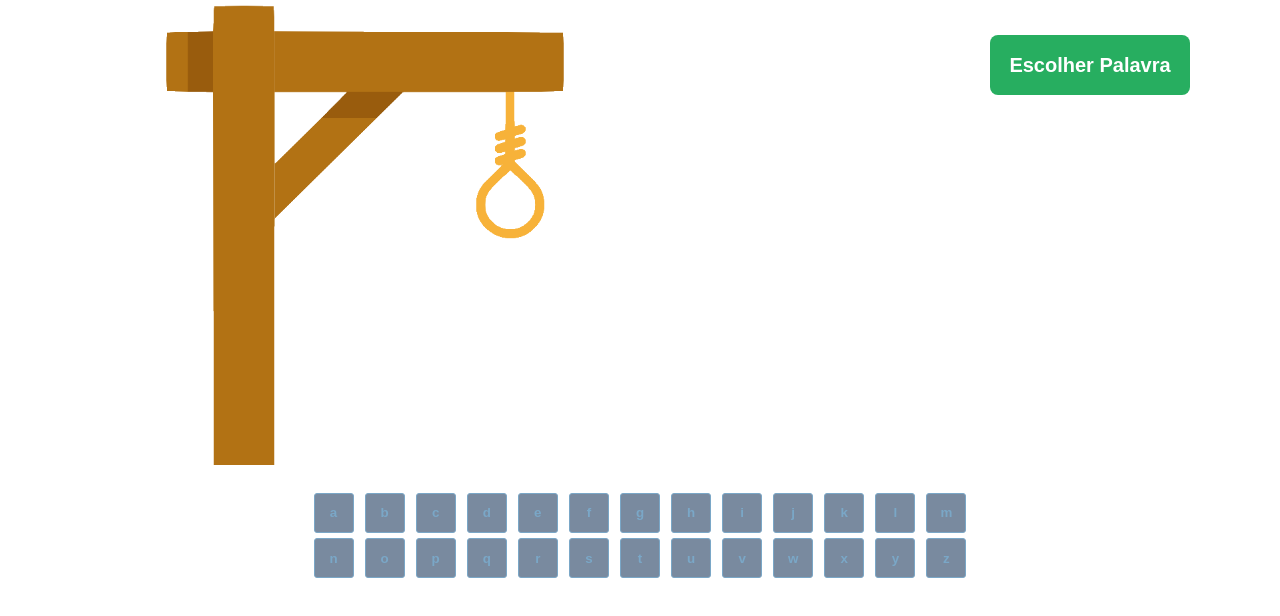
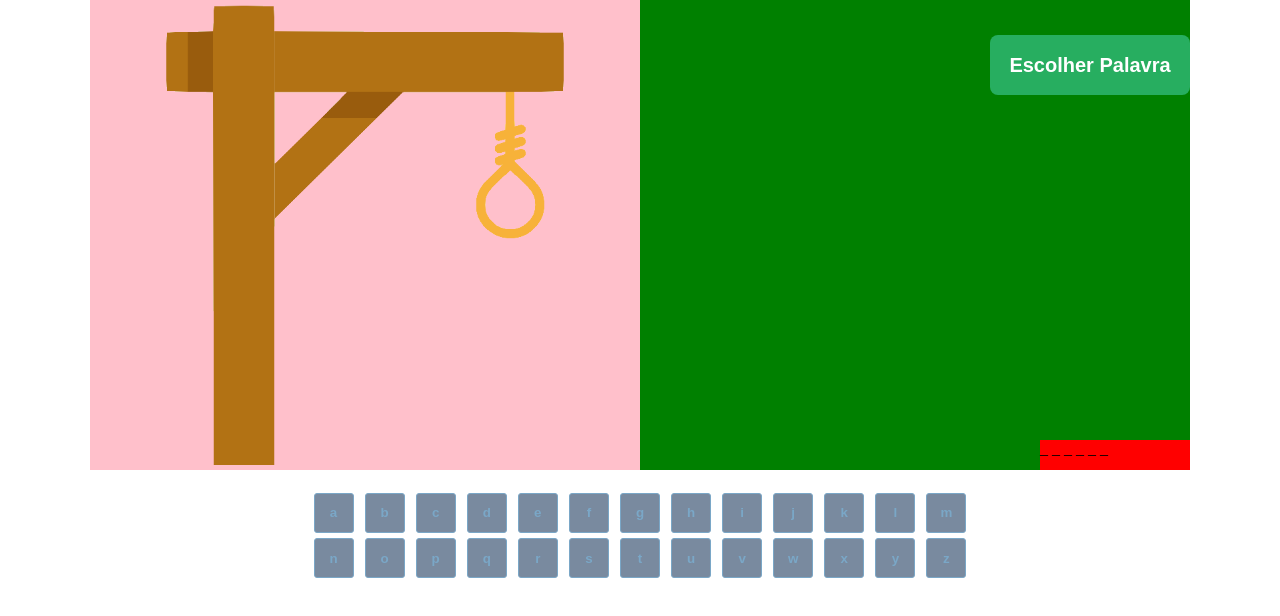
Before and after one commit to FilipeTenedini/p8-Driven-jogoDaForca, a React (Create React App) app: page / in a window 1280 px wide. Shown: the top 616 px of the page. Built offline with nearby package versions, Linux system fonts and the light colour scheme.

Commit message:
choice words and confirm attempts

```diff
--- a/src/App.jsx
+++ b/src/App.jsx
@@ -4,8 +4,10 @@ import { Jogo } from './components/Jogo';
 import { Letras } from './components/Letras';
 
 function App() {
-
   const [isDisabled, setIsDisabled] = useState(true);
+  const [attempts, setAttempts] = useState(['e']);
+  const [deadLvl, setDeadLvl] = useState(0);
+  const word = 'filipx'.split('')
 
   const startGame = () => {
     setIsDisabled(false);
@@ -16,10 +18,18 @@ function App() {
     <C.GlobalStyle />
     <C.Container>
       <Jogo
+        word={word}
         clickFn={startGame}
+        attempts={attempts}
+        deadLvl={deadLvl}
       />
       <Letras
+        word={word}
         isDisabled={isDisabled}
+        attempts={attempts}
+        setAttempts={setAttempts}
+        deadLvl={deadLvl}
+        setDeadLvl={setDeadLvl}
       />
     </C.Container>
     </>
--- a/src/components/Jogo/index.jsx
+++ b/src/components/Jogo/index.jsx
@@ -1,9 +1,8 @@
 import * as C from './style';
 import { hangmanImages } from '../../items/hangmanImages';
-import { useState } from 'react';
 
-export const Jogo = ({clickFn}) => {
-    const [deadLvl, setDeadLvl] = useState(0);
+
+export const Jogo = ({word, clickFn, attempts, deadLvl}) => {
 
     return (
         <C.Container>
@@ -15,6 +14,7 @@ export const Jogo = ({clickFn}) => {
                     Escolher Palavra
                 </C.ChoiceBtn>
                 <C.WordSpace>
+                    {word.map(c => attempts.includes(c) ? c : ' _')}
                 </C.WordSpace>
             </C.GameSpace>
         </C.Container>
--- a/src/components/Jogo/style.js
+++ b/src/components/Jogo/style.js
@@ -6,6 +6,7 @@ export const Container = styled.div`
     max-width: 1100px;
     display: flex;
     margin-bottom: 20px;
+    background-color: pink;
 `;
 export const HangmanImage = styled.div`
     flex: 1;
@@ -20,6 +21,7 @@ export const Image = styled.img`
 export const GameSpace = styled.div`
     flex: 1;
     position: relative;
+    background-color: green;
 
 `;
 export const ChoiceBtn = styled.button`
@@ -38,5 +40,10 @@ export const ChoiceBtn = styled.button`
     top: 35px;
 `;
 export const WordSpace = styled.div`
-
+    background-color: red;
+    height: 30px;
+    width: 150px;
+    position: absolute;
+    bottom: 0;
+    right: 0;
 `;
--- a/src/components/Letra/index.jsx
+++ b/src/components/Letra/index.jsx
@@ -1,8 +1,25 @@
+import { useState } from 'react';
 import * as C from './style';
 
-export const Letra = ({char, isDisabled}) => {
+export const Letra = ({char, word, isDisabled, attempts, setAttempts, deadLvl, setDeadLvl}) => {
+
+    const [disabled, setDisabled] = useState(false);
+
+    const disableChar = () => {
+        setDisabled(true);
+        setAttempts([...attempts, char]);
+
+        if (!word.includes(char)){
+            setDeadLvl(deadLvl+1)
+        }
+    }
+
+
     return (
-        <C.Character disabled={isDisabled} notActive={isDisabled}>
+        <C.Character
+            disabled={disabled || isDisabled}
+            onClick={disableChar}
+        >
             {char}
         </C.Character>
     );
--- a/src/components/Letra/style.js
+++ b/src/components/Letra/style.js
@@ -3,7 +3,7 @@ import styled from "styled-components"
 export const Character = styled.button`
     width: 40px;
     height: 40px;
-    background: ${({notActive}) => notActive ? "#798A9F": "#E1ECF4" };
+    background: ${({disabled}) => disabled ? "#798A9F": "#E1ECF4" };
     color: #7AA7C7;
     font-weight: 700;
     border: 1px solid #7AA7C7;
@@ -11,5 +11,5 @@ export const Character = styled.button`
     display: flex;
     justify-content: center;
     align-items: center;
-    cursor: ${({notActive}) => notActive ? "default" : "pointer"};
+    cursor: ${({disabled}) => disabled ? "default" : "pointer"};
 `
--- a/src/components/Letras/index.jsx
+++ b/src/components/Letras/index.jsx
@@ -2,10 +2,22 @@ import * as C from './style';
 import { listaLetras } from '../../items/listaLetras';
 import { Letra } from '../Letra';
 
-export const Letras = ({isDisabled}) => {
+export const Letras = ({isDisabled, word, attempts, setAttempts, setDeadLvl, deadLvl}) => {
+
     return (
         <C.Container>
-            {listaLetras.map(letra => <Letra key={letra} char={letra} isDisabled={isDisabled}/>)}
+            {listaLetras.map(char => (
+            <Letra
+                key={char}
+                char={char}
+                word={word}
+                isDisabled={isDisabled}
+                attempts={attempts}
+                setAttempts={setAttempts}
+                deadLvl={deadLvl}
+                setDeadLvl={setDeadLvl}
+            />
+            ))}
         </C.Container>
     );
 }
```
Also changed, not shown: src/items/hangmanImages.js (+6 -6 lines).
